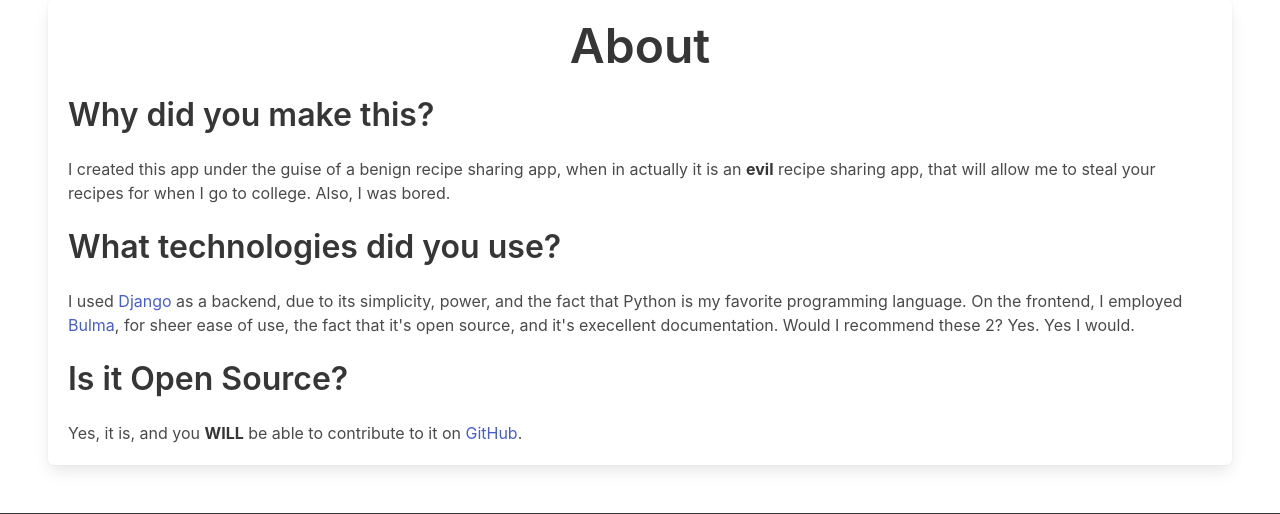
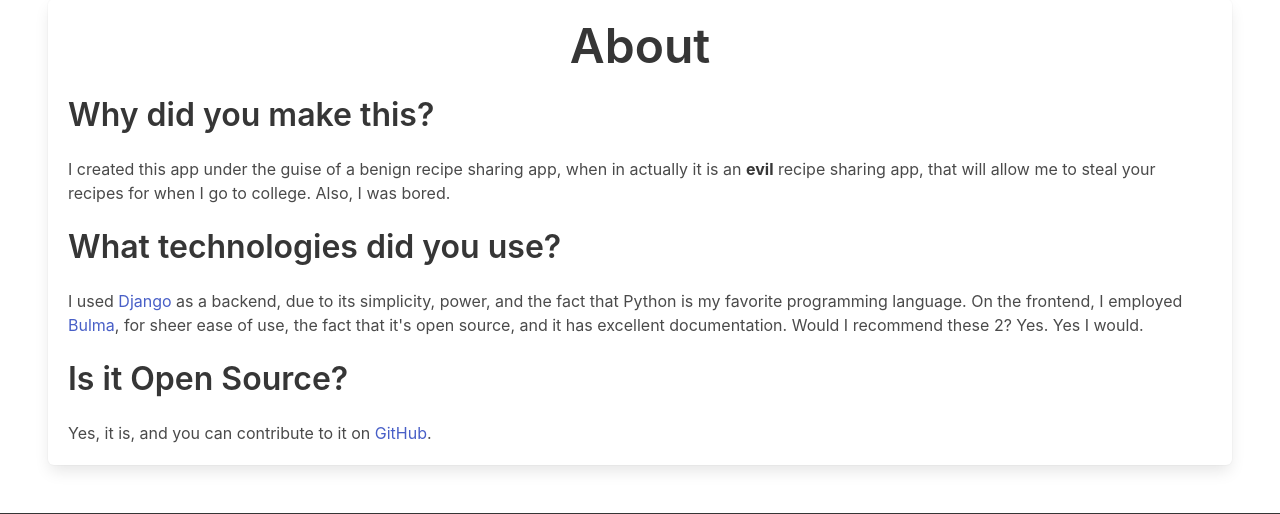
Before and after one commit to mariano-f-r/my-recipe-app, a Django app: page /about/ in a window 1280 px wide. Shown: the part 105-619 px from the top of the page. Run offline with Django 3.2, Linux system fonts and the light colour scheme; some libraries are stand-ins or nearby versions.

Commit message:
Update references in about and home pages

```diff
--- a/recipes/templates/recipes/about.html
+++ b/recipes/templates/recipes/about.html
@@ -19,14 +19,14 @@
             <p>
                 I used <a href="https://djangoproject.com">Django</a> as a backend, due to its simplicity, power, and
                 the fact that Python is my favorite programming language. On the frontend, I employed <a
-                    href="https://bulma.io">Bulma</a>, for sheer ease of use, the fact that it's open source, and it's
-                execellent documentation. Would I recommend these 2? Yes. Yes I would.
+                    href="https://bulma.io">Bulma</a>, for sheer ease of use, the fact that it's open source, and it has
+                excellent documentation. Would I recommend these 2? Yes. Yes I would.
             </p>
         </div>
         <div class="block">
             <h1 class="title">Is it Open Source?</h1>
             <p>
-                Yes, it is, and you <strong>WILL</strong> be able to contribute to it on <a href="">GitHub</a>.
+                Yes, it is, and you can contribute to it on <a href="https://github.com/sergeant-savage/my-recipe-app">GitHub</a>.
             </p>
         </div>
     </div>
--- a/recipes/templates/recipes/home.html
+++ b/recipes/templates/recipes/home.html
@@ -25,7 +25,7 @@
             </p>
             <hr>
             <p>
-                Email me <a href="mailto:mf.rodriguez.uspe@icloud.com">here</a>, or create an issue on GitHub
+                Email me <a href="mailto:mf.rodriguez.uspe@icloud.com">here</a>, or create an issue on GitHub <a href="https://github.com/sergeant-savage/my-recipe-app/issues/new">here</a>.
             </p>
         </div>
     </div>
```
